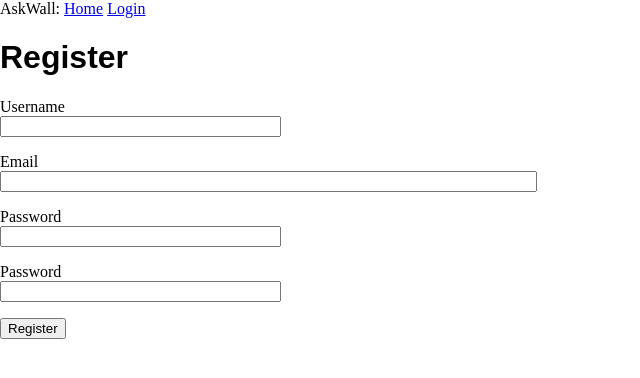
After one commit to iSagarDhungel/AskWall, a Flask app: page /register in a window 1280 px wide. The commit adds this page. Shown: the top 378 px of the page, without its empty margins (0-640 px from the left). Run offline with Flask 2, Linux system fonts and the light colour scheme.

Commit message:
feat: add functionality for registering new user

```diff
--- a/app/forms.py
+++ b/app/forms.py
@@ -1,7 +1,8 @@
 from flask_wtf import FlaskForm
 from wtforms import StringField, PasswordField, BooleanField, SubmitField
+from app.models import User
 
-from wtforms.validators import DataRequired
+from wtforms.validators import DataRequired, Email, EqualTo, ValidationError
 
 class LoginForm(FlaskForm):
 	"""docstring for LoginForm"""
@@ -9,3 +10,25 @@ class LoginForm(FlaskForm):
 	password = PasswordField('Password',  validators=[DataRequired()])
 	remember_me = BooleanField('Remember Me')
 	submit = SubmitField('Sign In')
+
+class RegistrationForm(FlaskForm):
+	"""docstring for LoginForm"""
+	username = StringField('Username', validators=[DataRequired()])
+	email = StringField('Email', validators=[DataRequired(), Email()])
+	password = PasswordField('Password',  validators=[DataRequired()])
+	password2 = PasswordField('Password',  validators=[DataRequired(), EqualTo('password')])
+	submit = SubmitField('Register')
+
+	''' Custom Validators
+	- use case: Search database for the username
+	- should be on format def validate_entityname()
+	'''
+	def validate_username(self, username):
+		user = User.query.filter_by(username=username.data).first()
+		if user is not None:
+			raise ValidationError('Please Use Different Username')
+
+	def validate_email(self, email):
+		user = User.query.filter_by(email=email.data).first()
+		if user is not None:
+			raise ValidationError('Please Use Different Email address')
--- a/app/routes.py
+++ b/app/routes.py
@@ -2,8 +2,8 @@ from flask import render_template, flash, redirect, url_for, request
 from werkzeug.urls import url_parse
 from flask_login import login_user, current_user, logout_user, login_required
 from datetime import datetime
-from app import app
-from app.forms import LoginForm
+from app import app, db
+from app.forms import LoginForm, RegistrationForm
 from app.models import User
 
 @app.route('/')
@@ -50,3 +50,18 @@ def login():
 def logout():
 	logout_user()
 	return redirect(url_for('index'))
+
+@app.route('/register', methods=['GET', 'POST'])
+def register():
+	if current_user.is_authenticated:
+		return redirect(url_for('index'))
+
+	form = RegistrationForm()
+	if form.validate_on_submit():
+		user = User(username= form.username.data, email = form.email.data)
+		user.set_password(form.password.data)
+		db.session.add(user)
+		db.session.commit()
+		flash('Congras, you are now a registered user')
+		return redirect(url_for('login'))
+	return render_template('register.html', title='Register', form=form)
--- a/app/templates/login.html
+++ b/app/templates/login.html
@@ -23,4 +23,5 @@
 		</p>
 		<p> {{ form.submit() }}</p>
 	</form>
+	<p>New User? <a href="{{ url_for('register') }}">Click to Register</a></p>
 {% endblock %}
--- /dev/null
+++ b/app/templates/register.html
@@ -0,0 +1,37 @@
+{% extends "base.html" %}
+
+{% block content %}
+    <h1>Register</h1>
+    <form action="" method="post">
+        {{ form.hidden_tag() }}
+        <p>
+            {{ form.username.label }}<br>
+            {{ form.username(size=32) }}<br>
+            {% for error in form.username.errors %}
+            <span style="color: red;">[{{ error }}]</span>
+            {% endfor %}
+        </p>
+        <p>
+            {{ form.email.label }}<br>
+            {{ form.email(size=64) }}<br>
+            {% for error in form.email.errors %}
+            <span style="color: red;">[{{ error }}]</span>
+            {% endfor %}
+        </p>
+        <p>
+            {{ form.password.label }}<br>
+            {{ form.password(size=32) }}<br>
+            {% for error in form.password.errors %}
+            <span style="color: red;">[{{ error }}]</span>
+            {% endfor %}
+        </p>
+        <p>
+            {{ form.password2.label }}<br>
+            {{ form.password2(size=32) }}<br>
+            {% for error in form.password2.errors %}
+            <span style="color: red;">[{{ error }}]</span>
+            {% endfor %}
+        </p>
+        <p>{{ form.submit() }}</p>
+    </form>
+{% endblock %}
```
Also changed, not shown: app.db.
